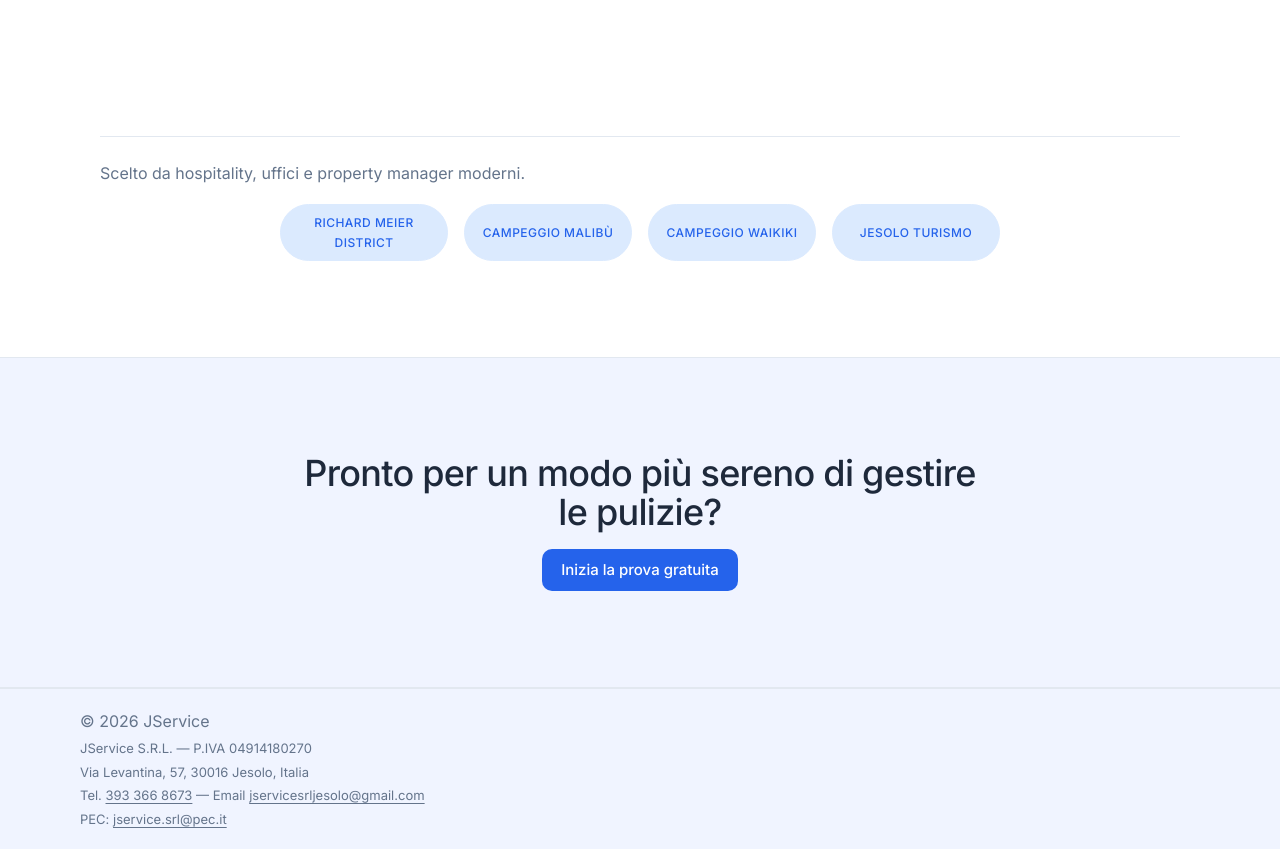
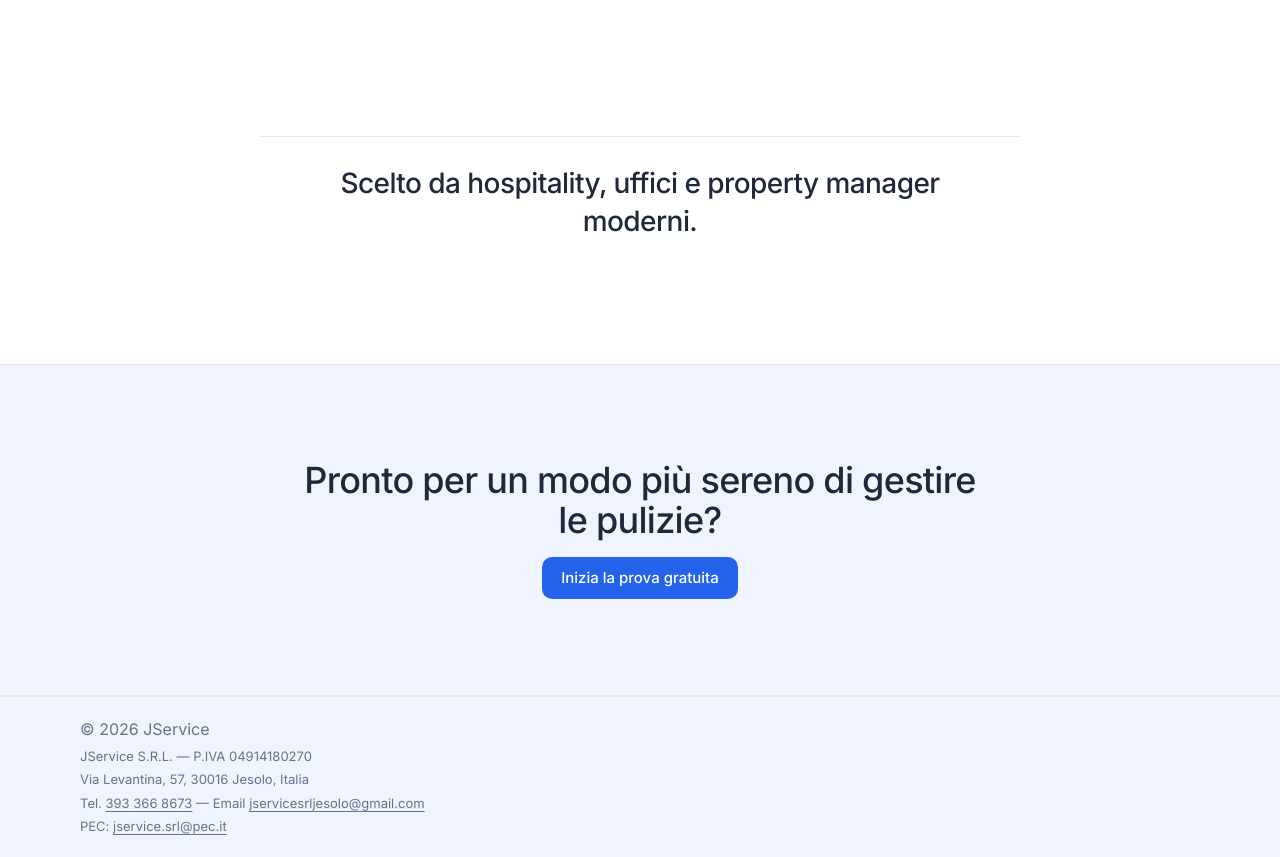
Before and after one commit to AlessandroVendramin/sito-jservice, a Next.js app: page / in a window 1280 px wide. Shown: the part 2320-3177 px from the top of the page. Built offline with nearby package versions, Linux system fonts and the light colour scheme.

Commit message:
Chore: New Slogan

```diff
--- a/app/globals.css
+++ b/app/globals.css
@@ -358,37 +358,24 @@ p { margin: 0 0 12px 0; color: var(--text-secondary); }
 
 /* Social proof */
 .social-proof { padding-top: 64px; }
-.logos {
-  margin-top: 18px;
-  display: grid;
-  grid-template-columns: repeat(4, minmax(0, 1fr));
-  gap: 16px;
-  max-width: 720px;
+.social-proof-panel {
+  max-width: 760px;
   margin-left: auto;
   margin-right: auto;
+  padding: 28px 32px;
+  border-top: 1px solid var(--border-subtle);
 }
-.logo-pill {
-  min-height: 36px;
-  padding: 8px 14px;
+.social-proof-copy {
+  margin: 0;
   display: flex;
   align-items: center;
   justify-content: center;
-  border: 1px solid var(--primary-light);
-  border-radius: 999px;
-  background: var(--primary-light);
-  color: var(--primary);
-  font-size: 12px;
+  text-align: center;
+  color: var(--text-primary);
+  font-size: clamp(20px, 3vw, 28px);
   font-weight: 500;
-  letter-spacing: 0.04em;
-  text-transform: uppercase;
-  text-align: center;
-  word-break: break-word;
-}
-@media (max-width: 900px) {
-  .logos { grid-template-columns: repeat(2, minmax(0, 1fr)); }
-}
-@media (max-width: 480px) {
-  .logos { grid-template-columns: 1fr; }
+  letter-spacing: -0.02em;
+  line-height: 1.35;
 }
 
 /* Secondary CTA */
--- a/app/page.tsx
+++ b/app/page.tsx
@@ -144,12 +144,10 @@ export default function HomePage() {
       {/* SECTION 5 — Social Proof */}
       <section className="section social-proof">
         <div className="container">
-          <p className="muted line-above">Scelto da hospitality, uffici e property manager moderni.</p>
-          <div className="logos">
-            <div className="logo-pill" aria-label="Logo azienda (mock)">Richard Meier District</div>
-            <div className="logo-pill" aria-label="Logo azienda (mock)">Campeggio Malibù</div>
-            <div className="logo-pill" aria-label="Logo azienda (mock)">Campeggio Waikiki</div>
-            <div className="logo-pill" aria-label="Logo azienda (mock)">Jesolo Turismo</div>
+          <div className="social-proof-panel">
+            <p className="social-proof-copy">
+              Scelto da hospitality, uffici e property manager moderni.
+            </p>
           </div>
         </div>
       </section>
```
